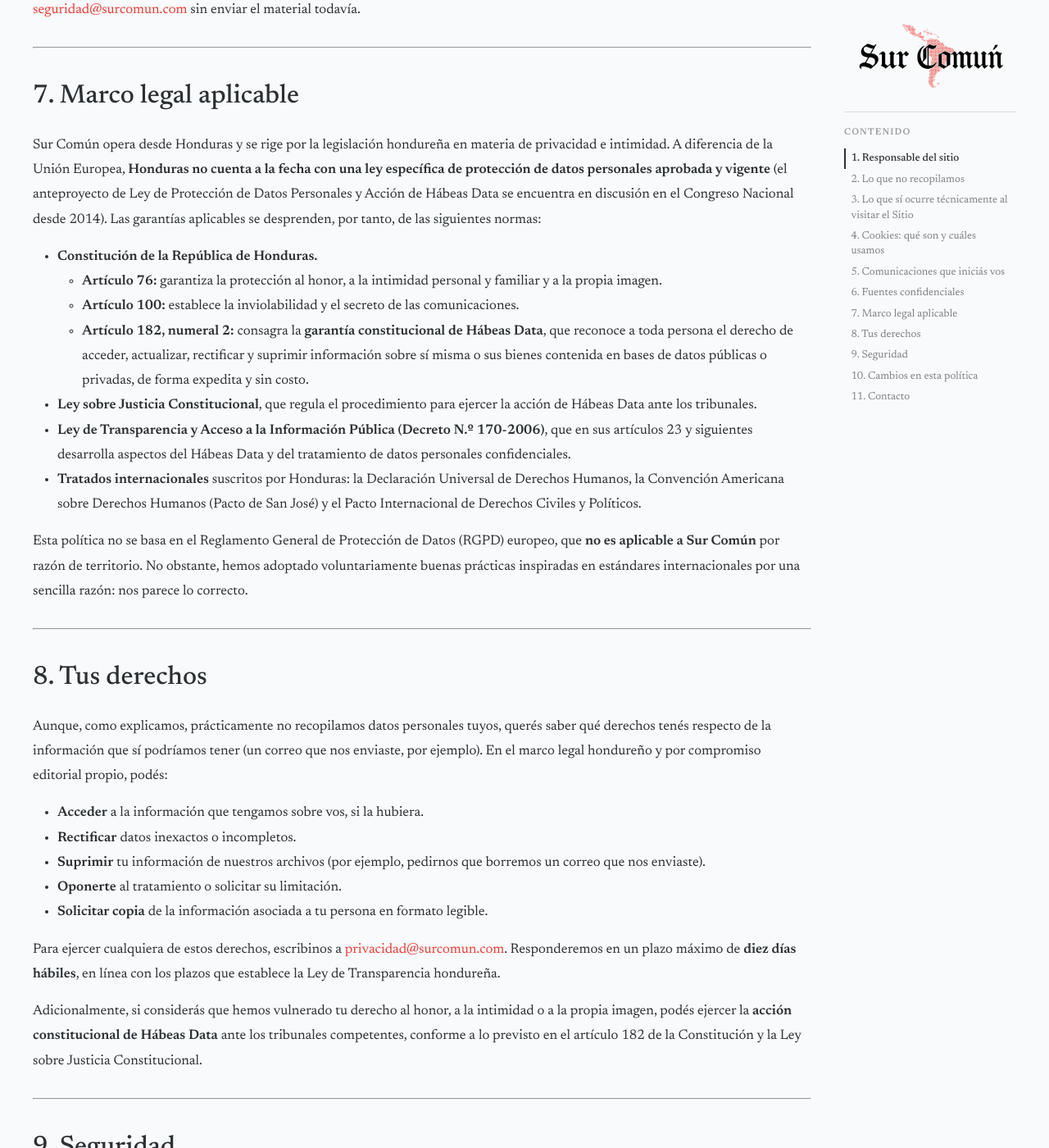
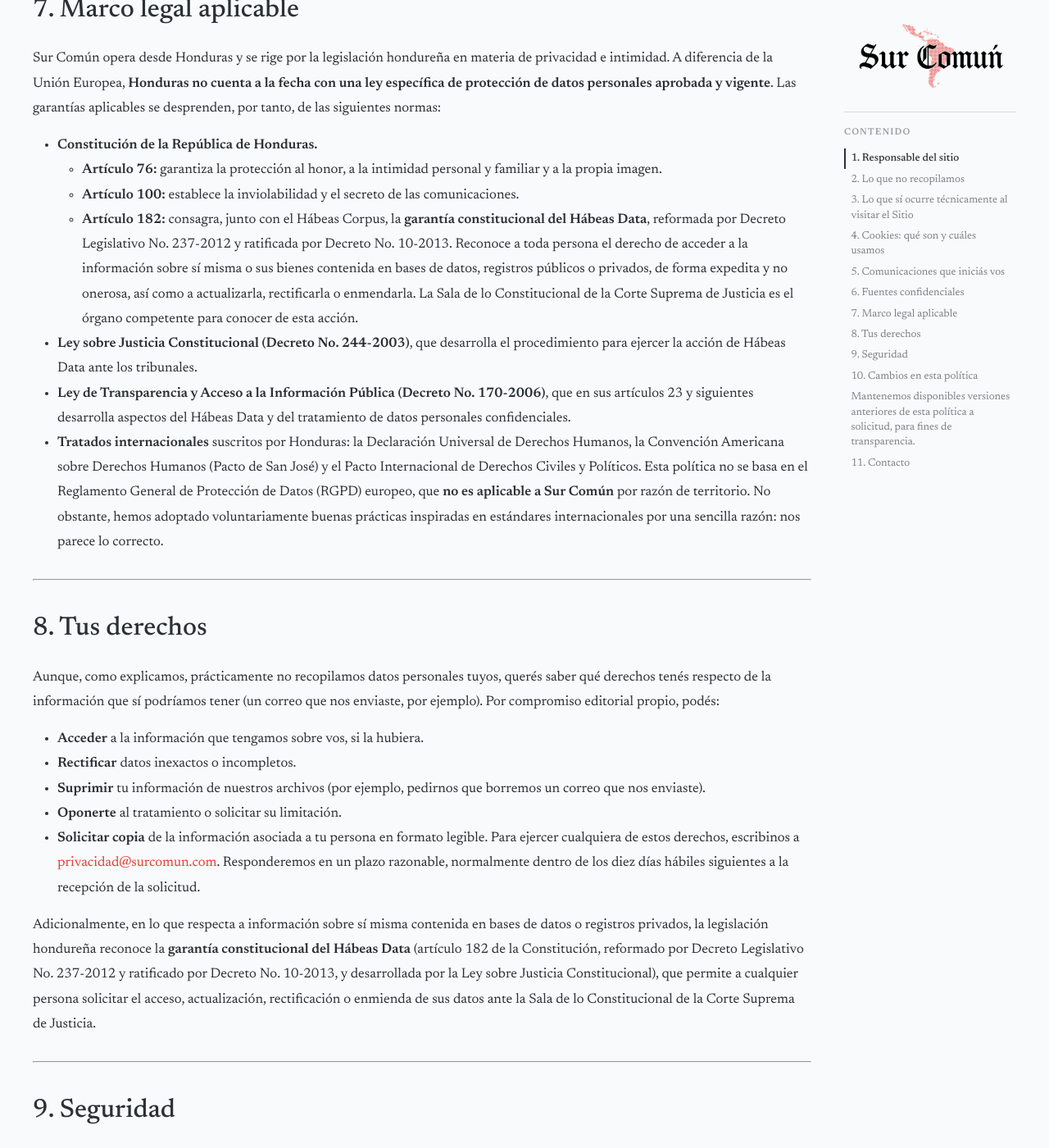
Before and after one commit to camilo78/surcomun.github.io, a Jekyll site: the page built from privacidad.md, in a window 1280 px wide and 1400 px high, scrolled down 3956 px. Shown: the whole window at 82% size. Built offline with Jekyll 4.4.1, drawn with Linux system fonts in a browser that asks for light colours; some web fonts are replaced; some of the changed text lies outside the part shown.

Commit message:
Actualización de politicas de privacidad

```diff
--- a/privacidad.md
+++ b/privacidad.md
@@ -29,7 +29,6 @@
 - **Sin pauta publicitaria.** Como no tenemos anunciantes, tampoco tenemos los rastreadores que los anunciantes suelen exigir.
 - **Sin huella digital del navegador (*fingerprinting*).** No identificamos tu dispositivo por su combinación de fuente, resolución, plugins u otras características técnicas.
 - **Sin venta ni cesión de datos a terceros.** No tenemos datos para vender, así que mal podríamos venderlos.
-
 Si te conectás a Sur Común desde un navegador en modo privado, sin extensiones de bloqueo y sin red privada virtual, leés exactamente lo mismo y dejás exactamente la misma huella —ninguna— que cualquier otra persona.
 
 ---
@@ -41,7 +40,6 @@
 - **Registros del servidor (*logs*).** Nuestro proveedor de alojamiento conserva durante un tiempo limitado los registros estándar de acceso: dirección IP, fecha y hora de la solicitud, URL solicitada, tipo de navegador, código de respuesta. Estos registros se utilizan únicamente para fines técnicos (detectar fallos, prevenir ataques, asegurar la disponibilidad del sitio) y no se cruzan con ninguna otra información ni se usan para perfilar a quien navega.
 - **Cookies técnicas.** Sí utilizamos cookies, pero sólo las estrictamente necesarias para que el sitio funcione bien. Te las explicamos en la siguiente sección.
 - **Recursos servidos desde redes de distribución (CDN).** Algunos componentes del sitio —fuentes tipográficas, hojas de estilo, scripts— pueden cargarse desde proveedores externos como Cloudflare, jsDelivr o similares, lo que implica que esos servidores también ven tu IP en el momento exacto de la carga. Trabajamos para reducir esta dependencia al mínimo.
-
 Ninguna de estas capas técnicas implica recopilación deliberada de datos sobre vos. Son el ruido de fondo de cualquier conexión a Internet.
 
 ---
@@ -55,14 +53,12 @@
 - **Preferencias visuales.** Si elegís el tema oscuro o claro, el tamaño de fuente, o cualquier otra preferencia de visualización, una cookie recuerda tu elección para que no tengas que repetirla en cada visita.
 - **Estado de elementos interactivos.** Algunos artículos incluyen widgets, juegos o herramientas (un crucigrama, un cuestionario, una calculadora, un visor de imágenes). Esas piezas pueden guardar localmente —en tu navegador, no en nuestros servidores— el progreso de tu partida, las imágenes ya cargadas, o la última posición que dejaste. Si cerrás la pestaña y volvés mañana, podés retomar donde lo dejaste. Si limpiás las cookies o el almacenamiento local, esos progresos se pierden.
 - **Cookies funcionales del proveedor de hosting.** Nuestro alojamiento puede establecer cookies estrictamente técnicas para el balanceo de carga o para detectar tráfico automatizado malicioso. No identifican personas: identifican conexiones.
-
 ### Cookies que **no** utilizamos
 
 - Cookies de publicidad o seguimiento entre sitios.
 - Cookies de analítica (Google Analytics, Matomo, etc.).
 - Cookies de redes sociales (botones de "Me gusta" que rastrean tu actividad fuera de la red social).
 - Cookies de afiliación o marketing.
-
 ### Cómo gestionar las cookies
 
 Podés bloquear, eliminar o restringir las cookies desde la configuración de tu navegador. Si bloqueás las cookies de Sur Común, el sitio sigue funcionando: simplemente no recordará tus preferencias visuales ni el progreso de elementos interactivos.
@@ -96,40 +92,37 @@
 - No conservamos metadatos más tiempo del estrictamente necesario.
 - No revelamos la identidad de la fuente bajo ninguna circunstancia.
 - No cedemos la información ni los datos asociados a terceros, gobiernos ni autoridades, salvo que medie una orden judicial firme dictada por un tribunal hondureño competente, en cuyo caso —y sólo en ese caso— actuaríamos conforme a derecho, agotando previamente los recursos legales disponibles.
-
 Si tenés información para hacernos llegar y querés orientación sobre cómo hacerlo de forma segura, escribinos primero a [seguridad@surcomun.com](mailto:seguridad@surcomun.com) sin enviar el material todavía.
 
 ---
 
 ## 7. Marco legal aplicable
 
-Sur Común opera desde Honduras y se rige por la legislación hondureña en materia de privacidad e intimidad. A diferencia de la Unión Europea, **Honduras no cuenta a la fecha con una ley específica de protección de datos personales aprobada y vigente** (el anteproyecto de Ley de Protección de Datos Personales y Acción de Hábeas Data se encuentra en discusión en el Congreso Nacional desde 2014). Las garantías aplicables se desprenden, por tanto, de las siguientes normas:
+Sur Común opera desde Honduras y se rige por la legislación hondureña en materia de privacidad e intimidad. A diferencia de la Unión Europea, **Honduras no cuenta a la fecha con una ley específica de protección de datos personales aprobada y vigente**. Las garantías aplicables se desprenden, por tanto, de las siguientes normas:
 
 - **Constitución de la República de Honduras.**
   - **Artículo 76:** garantiza la protección al honor, a la intimidad personal y familiar y a la propia imagen.
   - **Artículo 100:** establece la inviolabilidad y el secreto de las comunicaciones.
-  - **Artículo 182, numeral 2:** consagra la **garantía constitucional de Hábeas Data**, que reconoce a toda persona el derecho de acceder, actualizar, rectificar y suprimir información sobre sí misma o sus bienes contenida en bases de datos públicas o privadas, de forma expedita y sin costo.
-- **Ley sobre Justicia Constitucional**, que regula el procedimiento para ejercer la acción de Hábeas Data ante los tribunales.
-- **Ley de Transparencia y Acceso a la Información Pública (Decreto N.º 170-2006)**, que en sus artículos 23 y siguientes desarrolla aspectos del Hábeas Data y del tratamiento de datos personales confidenciales.
+  - **Artículo 182:** consagra, junto con el Hábeas Corpus, la **garantía constitucional del Hábeas Data**, reformada por Decreto Legislativo No. 237-2012 y ratificada por Decreto No. 10-2013. Reconoce a toda persona el derecho de acceder a la información sobre sí misma o sus bienes contenida en bases de datos, registros públicos o privados, de forma expedita y no onerosa, así como a actualizarla, rectificarla o enmendarla. La Sala de lo Constitucional de la Corte Suprema de Justicia es el órgano competente para conocer de esta acción.
+- **Ley sobre Justicia Constitucional (Decreto No. 244-2003)**, que desarrolla el procedimiento para ejercer la acción de Hábeas Data ante los tribunales.
+- **Ley de Transparencia y Acceso a la Información Pública (Decreto No. 170-2006)**, que en sus artículos 23 y siguientes desarrolla aspectos del Hábeas Data y del tratamiento de datos personales confidenciales.
 - **Tratados internacionales** suscritos por Honduras: la Declaración Universal de Derechos Humanos, la Convención Americana sobre Derechos Humanos (Pacto de San José) y el Pacto Internacional de Derechos Civiles y Políticos.
-
 Esta política no se basa en el Reglamento General de Protección de Datos (RGPD) europeo, que **no es aplicable a Sur Común** por razón de territorio. No obstante, hemos adoptado voluntariamente buenas prácticas inspiradas en estándares internacionales por una sencilla razón: nos parece lo correcto.
 
 ---
 
 ## 8. Tus derechos
 
-Aunque, como explicamos, prácticamente no recopilamos datos personales tuyos, querés saber qué derechos tenés respecto de la información que sí podríamos tener (un correo que nos enviaste, por ejemplo). En el marco legal hondureño y por compromiso editorial propio, podés:
+Aunque, como explicamos, prácticamente no recopilamos datos personales tuyos, querés saber qué derechos tenés respecto de la información que sí podríamos tener (un correo que nos enviaste, por ejemplo). Por compromiso editorial propio, podés:
 
 - **Acceder** a la información que tengamos sobre vos, si la hubiera.
 - **Rectificar** datos inexactos o incompletos.
 - **Suprimir** tu información de nuestros archivos (por ejemplo, pedirnos que borremos un correo que nos enviaste).
 - **Oponerte** al tratamiento o solicitar su limitación.
 - **Solicitar copia** de la información asociada a tu persona en formato legible.
+Para ejercer cualquiera de estos derechos, escribinos a [privacidad@surcomun.com](mailto:privacidad@surcomun.com). Responderemos en un plazo razonable, normalmente dentro de los diez días hábiles siguientes a la recepción de la solicitud.
 
-Para ejercer cualquiera de estos derechos, escribinos a [privacidad@surcomun.com](mailto:privacidad@surcomun.com). Responderemos en un plazo máximo de **diez días hábiles**, en línea con los plazos que establece la Ley de Transparencia hondureña.
-
-Adicionalmente, si considerás que hemos vulnerado tu derecho al honor, a la intimidad o a la propia imagen, podés ejercer la **acción constitucional de Hábeas Data** ante los tribunales competentes, conforme a lo previsto en el artículo 182 de la Constitución y la Ley sobre Justicia Constitucional.
+Adicionalmente, en lo que respecta a información sobre sí misma contenida en bases de datos o registros privados, la legislación hondureña reconoce la **garantía constitucional del Hábeas Data** (artículo 182 de la Constitución, reformado por Decreto Legislativo No. 237-2012 y ratificado por Decreto No. 10-2013, y desarrollada por la Ley sobre Justicia Constitucional), que permite a cualquier persona solicitar el acceso, actualización, rectificación o enmienda de sus datos ante la Sala de lo Constitucional de la Corte Suprema de Justicia.
 
 ---
 
@@ -148,7 +141,6 @@
 - La fecha de "Última actualización" al inicio de esta página reflejará la versión vigente.
 - Si los cambios afectan compromisos sustantivos (por ejemplo, si en algún momento incorporáramos una herramienta de analítica), lo anunciaremos visiblemente en la portada del sitio antes de su entrada en vigor.
 - Mantenemos disponibles versiones anteriores de esta política a solicitud, para fines de transparencia.
-
 ---
 
 ## 11. Contacto
```
